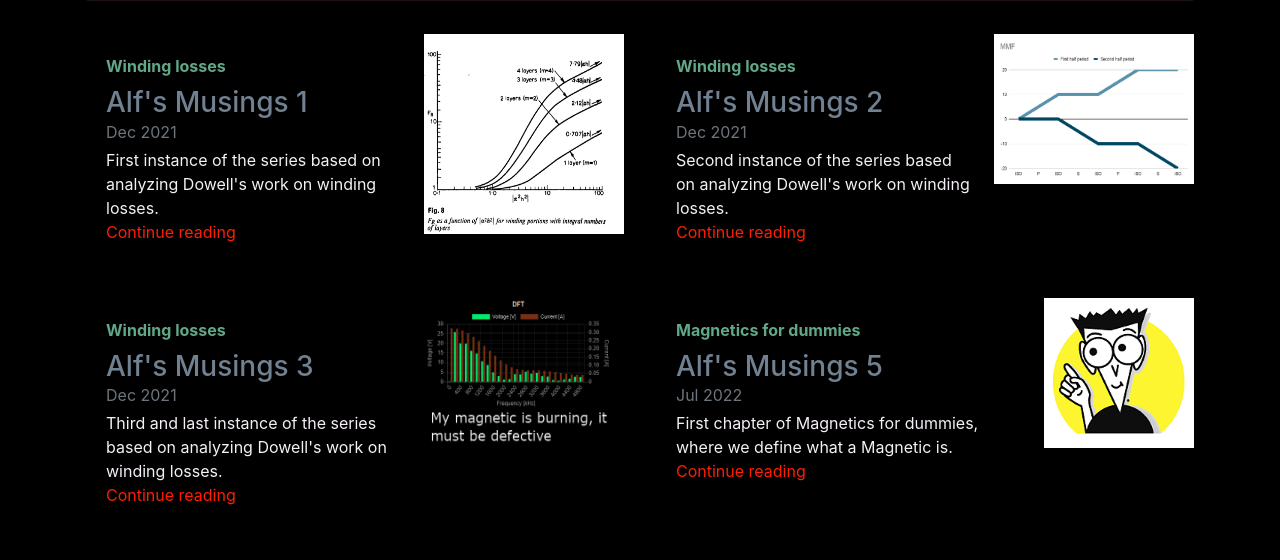
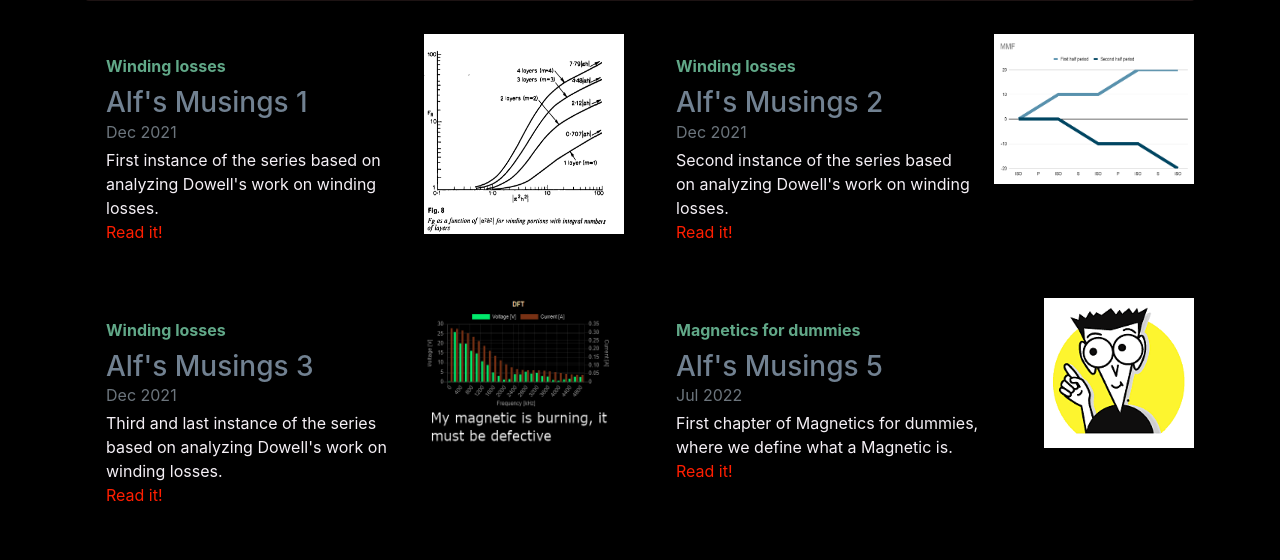
Before and after one commit to OpenMagnetics/WebBackend, a Flask app: page /musings in a window 1280 px wide. Shown: the part 542-1102 px from the top of the page. Run offline with Flask 2, Linux system fonts and the light colour scheme; some libraries are stand-ins or nearby versions.

```diff
--- a/app/templates/musings.html
+++ b/app/templates/musings.html
@@ -29,7 +29,7 @@
                             </h3>
                             <div class="mb-1 text-muted">Dec 2021</div>
                             <p class="card-text mb-auto">First instance of the series based on analyzing Dowell's work on winding losses.</p>
-                            <a href="/musings1">Continue reading</a>
+                            <a href="/musings1">Read it!</a>
                         </div>
                         <img class="card-img-right flex-auto d-none d-md-block" alt="Dowell's Curves" style="width: 200px; height: 200px;" src="/static/images/musings/1/image3.png">
                     </div>
@@ -43,7 +43,7 @@
                             </h3>
                             <div class="mb-1 text-muted">Dec 2021</div>
                             <p class="card-text mb-auto">Second instance of the series based on analyzing Dowell's work on winding losses.</p>
-                            <a href="/musings2">Continue reading</a>
+                            <a href="/musings2">Read it!</a>
                         </div>
                         <img class="card-img-right flex-auto d-none d-md-block" alt="Dowell's Curves" style="width: 200px; height: 150px;" src="/static/images/musings/2/image3.png">
                     </div>
@@ -60,7 +60,7 @@
                             </h3>
                             <div class="mb-1 text-muted">Dec 2021</div>
                             <p class="card-text mb-auto">Third and last instance of the series based on analyzing Dowell's work on winding losses.</p>
-                            <a href="/musings3">Continue reading</a>
+                            <a href="/musings3">Read it!</a>
                         </div>
                         <img class="card-img-right flex-auto d-none d-md-block" alt="Dowell's Curves" style="width: 200px; height: 150px;" src="/static/images/musings/3/image1.png">
                     </div>
@@ -74,7 +74,7 @@
                             </h3>
                             <div class="mb-1 text-muted">Jul 2022</div>
                             <p class="card-text mb-auto">First chapter of Magnetics for dummies, where we define what a Magnetic is.</p>
-                            <a href="/musings5">Continue reading</a>
+                            <a href="/musings5">Read it!</a>
                         </div>
                         <img class="card-img-right flex-auto d-none d-md-block" alt="Dowell's Curves" style="width: 200px; height: 150px;" src="/static/images/musings/5/image5.png">
                     </div>
```
